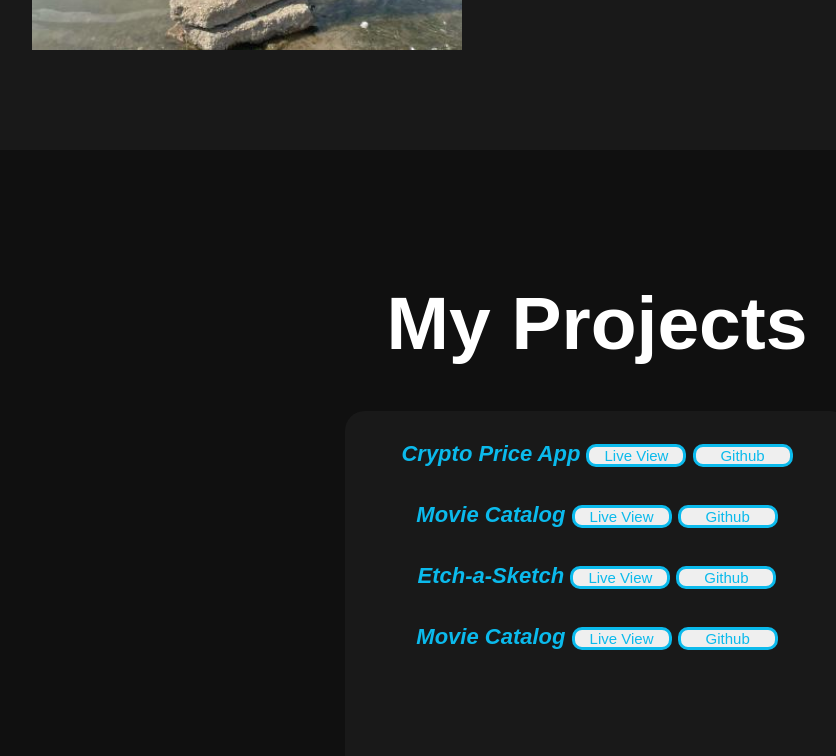
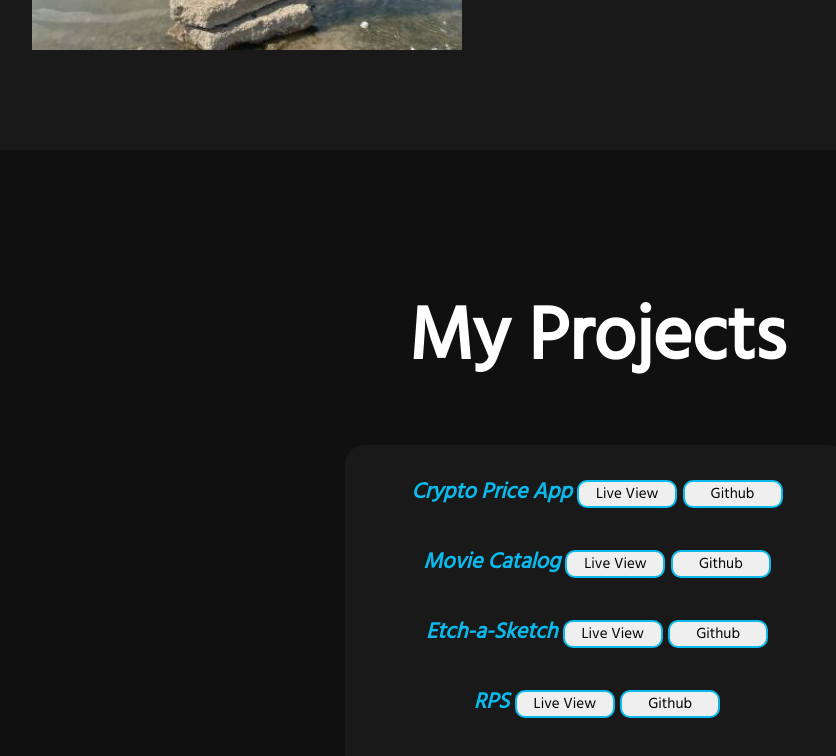
Before and after one commit to abdulsamee56/Abdul-s-Portfolio, a plain HTML site: page index.html in a window 1280 px wide. Shown: the part 1424-2180 px from the top of the page, without its empty margins (43-879 px from the left). Drawn offline with Linux system fonts and the light colour scheme.

Commit message:
Changed fonts and projects layout

```diff
--- a/index.html
+++ b/index.html
@@ -6,6 +6,9 @@
     <meta name="viewport" content="width=device-width, initial-scale=1.0">
     <title>Abdul's Portfolio</title>
     <link rel="stylesheet" href="style.css">
+    <link rel="preconnect" href="https://fonts.googleapis.com">
+    <link rel="preconnect" href="https://fonts.gstatic.com" crossorigin>
+    <link href="https://fonts.googleapis.com/css2?family=Hind&display=swap" rel="stylesheet">
 </head>
 <body>
 
@@ -67,9 +70,9 @@
                     </div>
 
 
-                    <div><h5 class="pro-link"><span>Movie Catalog
-                        <button class="live-view"><a href="https://abdulsamee56.github.io/movie-verse/" class='links' target="_blank">Live View</a></button>
-                        <button class="live-view"><a href="https://github.com/abdulsamee56/movie-verse" class='links' target="_blank">Github</a></button></span>
+                    <div><h5 class="pro-link"><span>RPS
+                        <button class="live-view"><a href="https://abdulsamee56.github.io/Rock-Paper-Scissor/" class='links' target="_blank">Live View</a></button>
+                        <button class="live-view"><a href="https://github.com/abdulsamee56/Rock-Paper-Scissor" class='links' target="_blank">Github</a></button></span>
                 </h5>
                     </div>
 
--- a/style.css
+++ b/style.css
@@ -3,10 +3,12 @@
     margin:0;
     font-family: sans-serif;
     box-sizing: border-box;
+    font-family: 'Hind', sans-serif;
 }
 body {
     margin: 0;
     overflow-x: hidden;
+
   }
 
 .hero{
@@ -72,7 +74,7 @@ h1{
 
 .card button{
 
-  border:3px solid #0bbaec;
+  border:2px solid #0bbaec;
   border-radius: 10px;
   height:auto;
   width:100px;
@@ -235,8 +237,11 @@ h5{
 
 .links{
   text-decoration:wavy;
-  color:#0bbaec;
+  color:black;
+
 }
+
+
 
 /* Add the following code at the end of your existing CSS */
 
```
